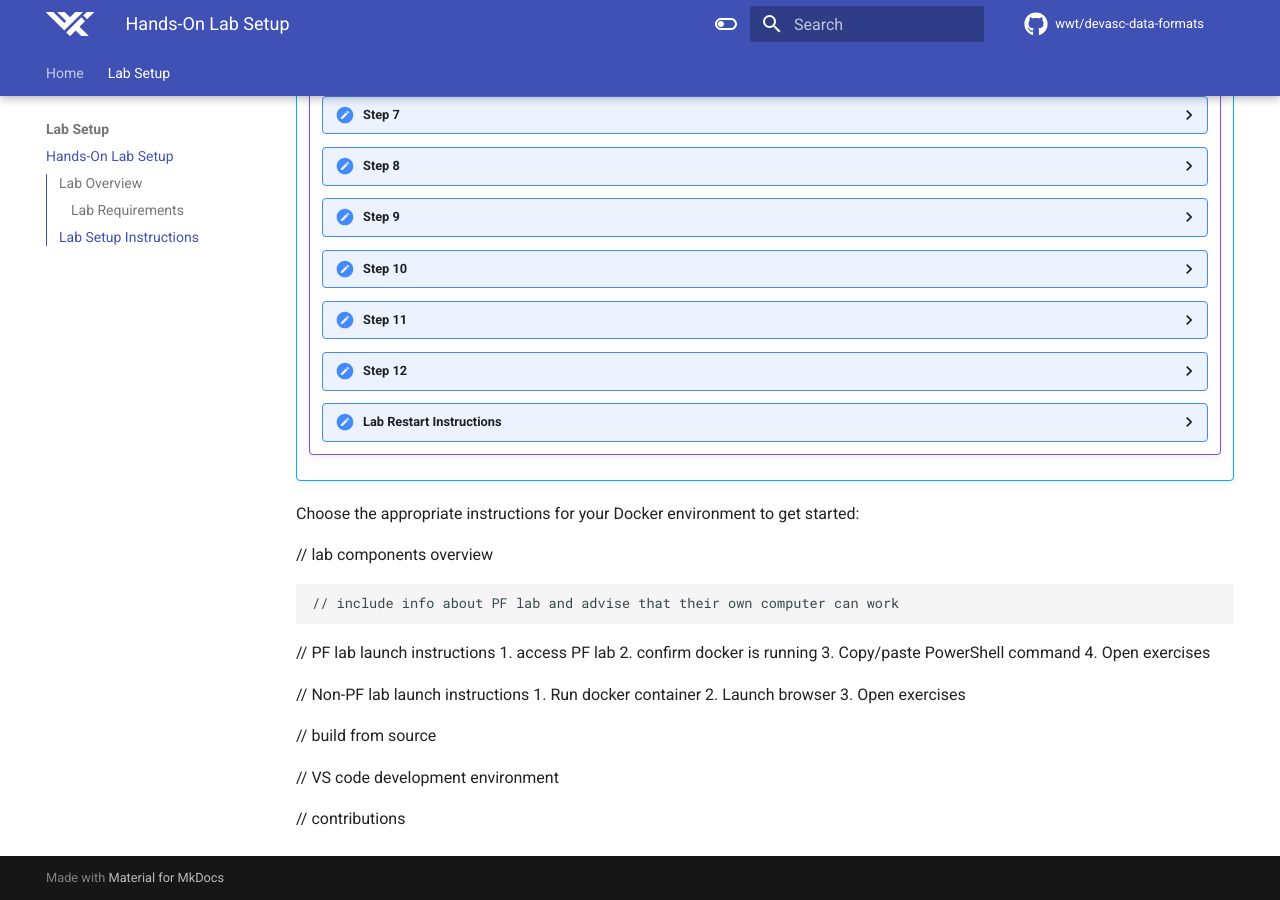
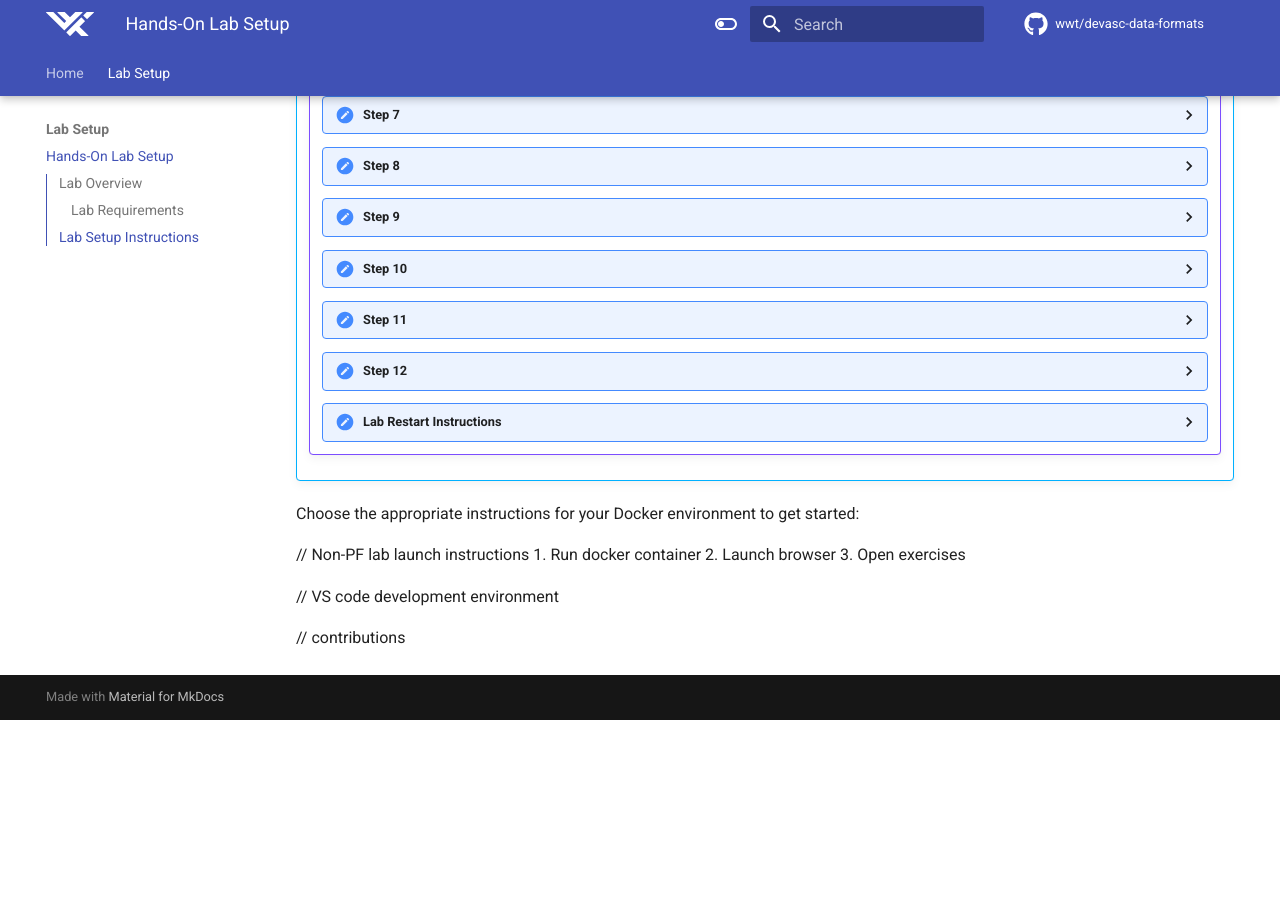
Before and after one commit to wwt/devasc-data-formats, an MkDocs documentation site: the page built from docs/sections/section_1.md, in a window 1280 px wide and 900 px high, scrolled down 1935 px. Built offline with MkDocs 1.6.1 and Material for MkDocs 9.7.7, drawn with Linux system fonts in a browser that asks for light colours; comment, search, counter and statistics services are not loaded; after the commit the page ends 2655 px from its top, so only the background shows below that.

Commit message:
Remove temporary content

```diff
--- a/docs/sections/section_1.md
+++ b/docs/sections/section_1.md
@@ -185,23 +185,11 @@ We provide instructions for three different lab setup options.  Choose the optio
 
 Choose the appropriate instructions for your Docker environment to get started:
 
-// lab components overview
-
-    // include info about PF lab and advise that their own computer can work
-
-// PF lab launch instructions
-    1. access PF lab
-    2. confirm docker is running
-    3. Copy/paste PowerShell command
-    4. Open exercises
-
 // Non-PF lab launch instructions
     1. Run docker container
     2. Launch browser
     3. Open exercises
 
-// build from source
-
 // VS code development environment
 
 // contributions
```
